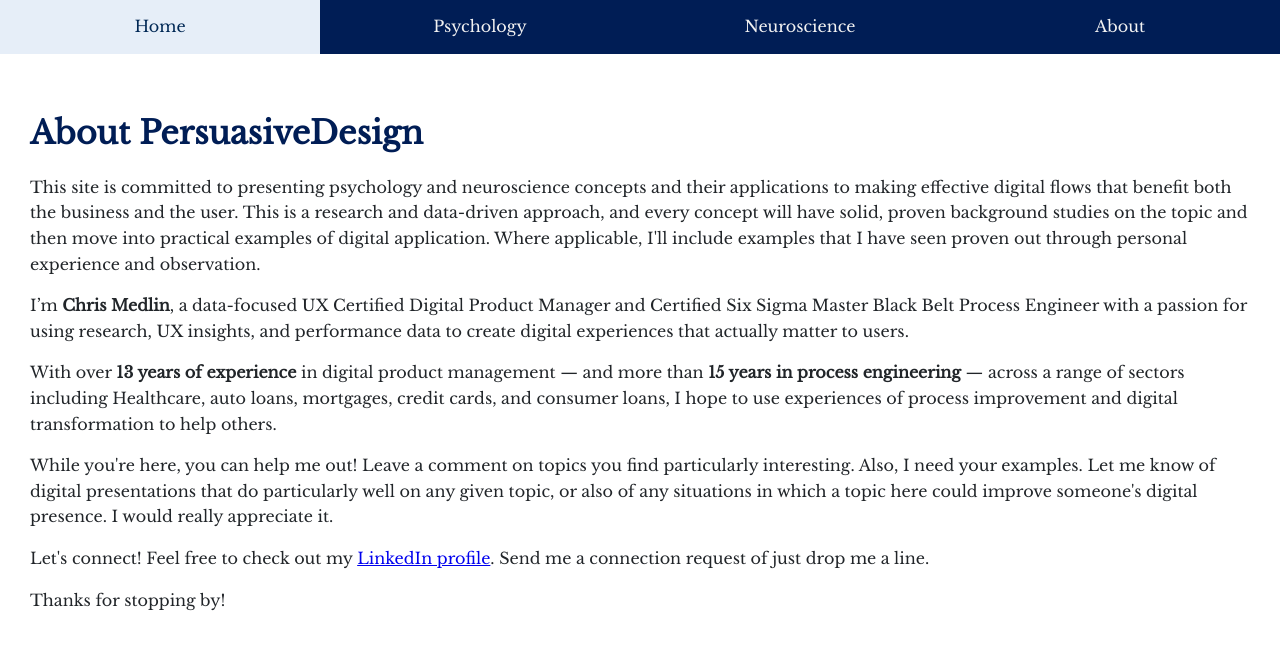
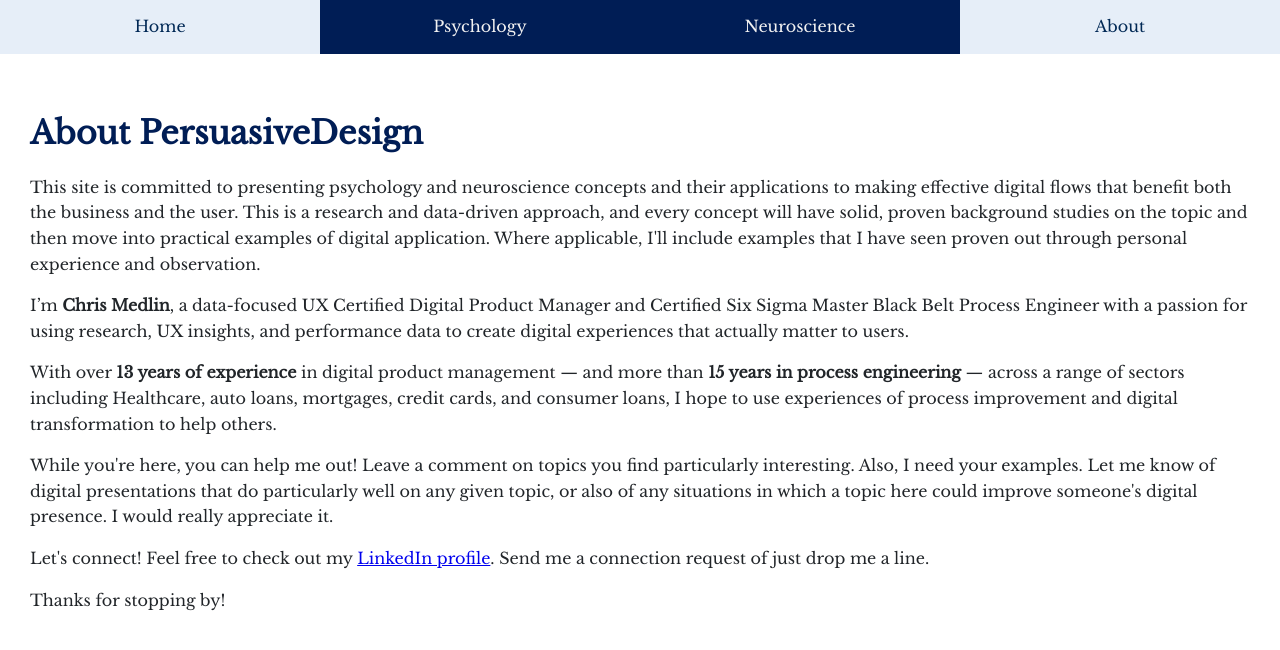
Before and after one commit to apataphobia/persuasivedesign, a Jekyll site: the page built from aboutme.html, in a window 1280 px wide. Shown: the top 650 px of the page. Built offline with Jekyll 4.4.1, drawn with Linux system fonts in a browser that asks for light colours.

Commit message:
Fix nav active class for About link

```diff
--- a/_includes/nav.html
+++ b/_includes/nav.html
@@ -20,7 +20,7 @@
     </li>
     <li>
       <a href="{{ '/aboutme.html' | relative_url }}"
-         {% if page.url == '/about.html' %}class="active"{% endif %}>
+         {% if page.url == '/aboutme.html' %}class="active"{% endif %}>
         About
       </a>
     </li>
```
